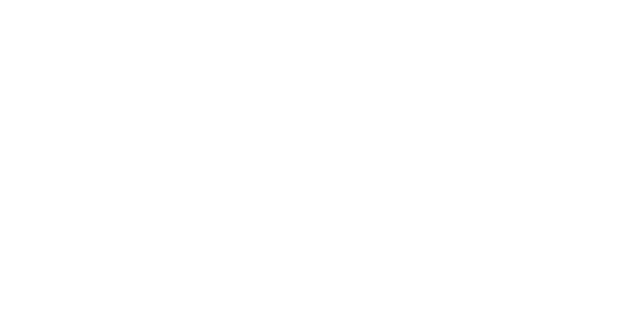
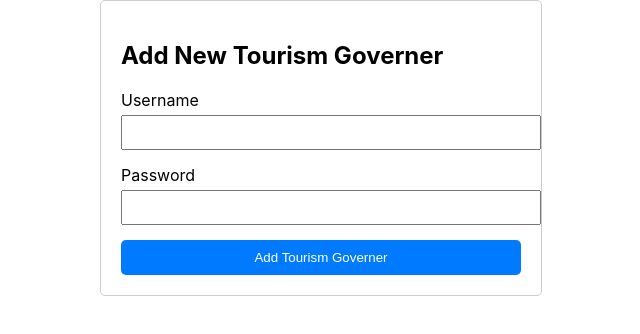
Before and after one commit to Ahmed20150/EasyTravel, a React (Create React App) app in the folder client/: page /add-tourismGoverner in a window 1280 px wide. Before the commit this address had no page. Shown: the top 334 px of the page, without its empty margins (319-959 px from the left). Built offline with nearby package versions, Linux system fonts and the light colour scheme.

Commit message:
AddGoverners Component +username could have spaces in name

```diff
--- a/client/src/App.js
+++ b/client/src/App.js
@@ -1,6 +1,7 @@
 import React from 'react';
 import { BrowserRouter as Router, Routes, Route } from 'react-router-dom';
 import AddNewAdmin from './components/AddNewAdmins'; // Ensure the file exists
+import AddNewTourismGoverner from './components/AddNewTourismGoverner'; // Ensure the file exists
 import { CookiesProvider } from 'react-cookie';
 
 function App() {
@@ -9,7 +10,7 @@
       <Router>
         <Routes>
           <Route path="/add-admin" element={<AddNewAdmin />} />
-
+          <Route path="/add-tourismGoverner" element={<AddNewTourismGoverner />} />
         </Routes>
       </Router>
     </CookiesProvider>
--- /dev/null
+++ b/client/src/components/AddNewTourismGoverner.js
@@ -0,0 +1,62 @@
+import React, { useState } from 'react';
+import axios from 'axios';
+
+const AddTourismGoverner = () => {
+  const [username, setUsername] = useState('');
+  const [password, setPassword] = useState('');
+
+  const handleSubmit = async (e) => {
+    e.preventDefault();
+    console.log("Form submitted!"); // Check if the form is submitted
+
+    const governer = { username, password };
+
+    try {
+      const response = await axios.post('http://localhost:3000/admin/add-tourismGoverner', governer);
+      console.log('Tourism Governer Added:', response.data);
+      window.alert(`Tourism Governer added successfully: ${response.data.message}`);
+      setUsername('');
+      setPassword('');
+    } catch (error) {
+      console.error('Error:', error.response ? error.response.data : error.message);
+      window.alert(`Error adding tourism governer: ${error.response ? error.response.data.message : error.message}`);
+    }
+  };
+
+  return (
+    <div style={{ maxWidth: '400px', margin: 'auto', padding: '20px', border: '1px solid #ccc', borderRadius: '5px' }}>
+      <h2>Add New Tourism Governer</h2>
+      <form onSubmit={handleSubmit}>
+        <div style={{ marginBottom: '15px' }}>
+          <label htmlFor="username">Username</label>
+          <input
+            type="text"
+            id="username"
+            name="username"
+            value={username}
+            onChange={(e) => setUsername(e.target.value)}
+            required
+            style={{ width: '100%', padding: '8px', marginTop: '5px' }}
+          />
+        </div>
+        <div style={{ marginBottom: '15px' }}>
+          <label htmlFor="password">Password</label>
+          <input
+            type="password"
+            id="password"
+            name="password"
+            value={password}
+            onChange={(e) => setPassword(e.target.value)}
+            required
+            style={{ width: '100%', padding: '8px', marginTop: '5px' }}
+          />
+        </div>
+        <button type="submit" style={{ width: '100%', padding: '10px', backgroundColor: '#007bff', color: 'white', border: 'none', borderRadius: '5px' }}>
+          Add Tourism Governer
+        </button>
+      </form>
+    </div>
+  );
+};
+
+export default AddTourismGoverner;
```
